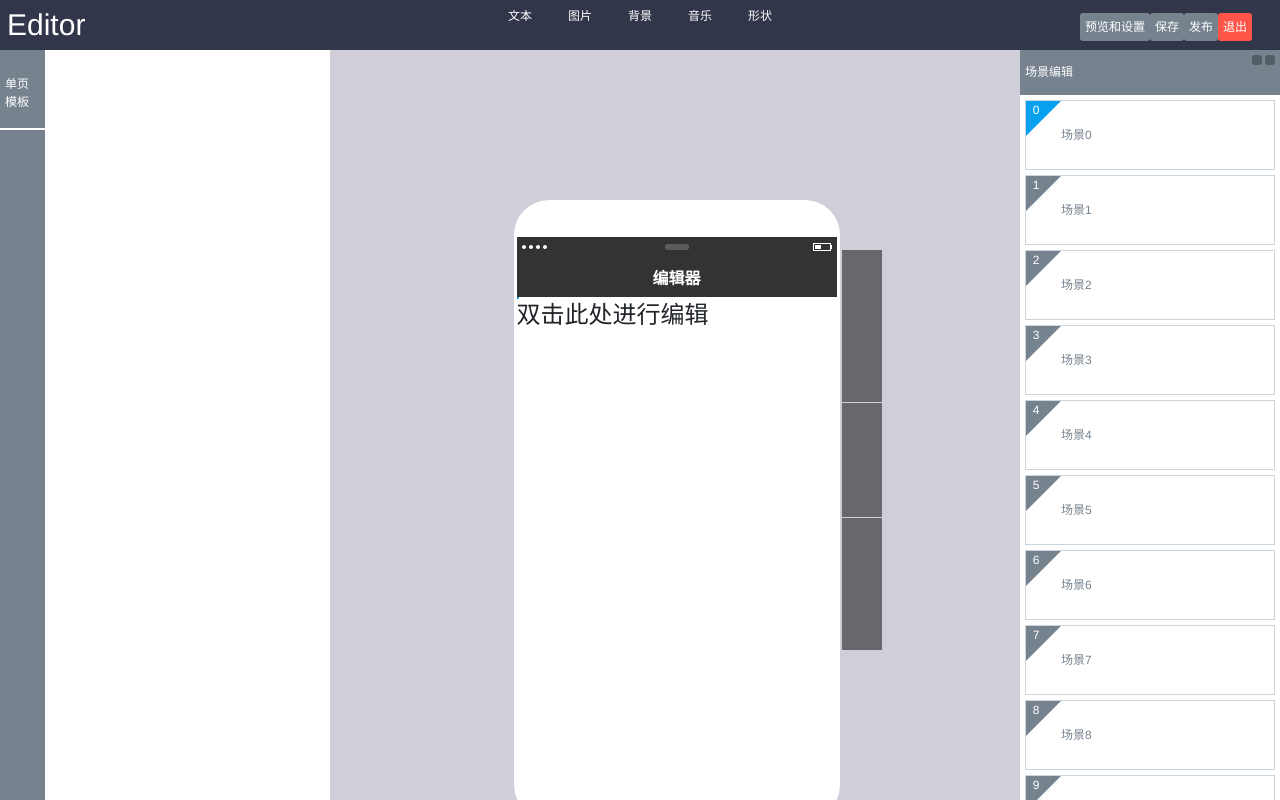
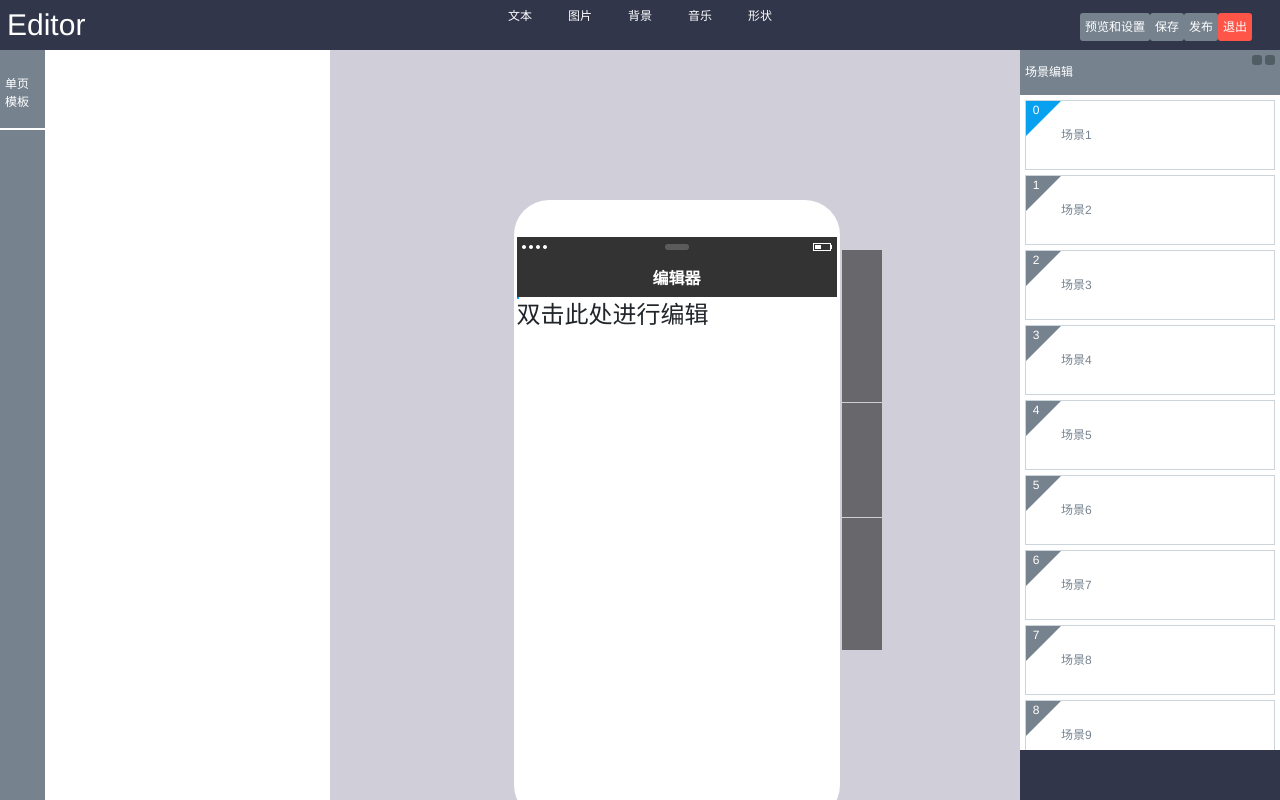
Before and after one commit to qq386232894/h5-editor, a Vue app: page /#/ in a window 1280 px wide. Built offline with nearby package versions, Linux system fonts and the light colour scheme.

Commit message:
增加新建场景的功能 移除场景设置，改成接口，以后所有保存在服务器的配置，都弄成接口。免得有人弄成类，然后调用方法又无效

```diff
--- a/src/modules/editor/componentEditor/ComponentEditor.vue
+++ b/src/modules/editor/componentEditor/ComponentEditor.vue
@@ -49,6 +49,7 @@
   import {Renderer} from "../../../common/render/Renderer";
   import {CopyPasteManager} from "../core/parse/CopyPasteManager";
   import {AnimationConfig} from "../core/display/config/AnimationConfig";
+  import {SceneFactory} from "../core/factorys/scsne/SceneFactory";
 
   @Component({
     name: "GlsComponentEditor",
@@ -70,11 +71,9 @@
       let project = this.project;
       if (this.project.scenes.length == 0) {
         for (let index = 0; index < 10; index++) {
-          let scene = new Scene();
-          scene.config.name = `场景${index}`;
-          scene.config.id = index.toString();
+          let scene = SceneFactory.getInstance().createScene(this.project);
 
-          let stage = scene.stage = new Stage();
+          let stage = scene.stage;
           stage.props.id = index.toString();
           let componentText = DisplayComponentFactory.getInstance().createComponent(GLS_COMPONENT_TEXT);
           let animationConfig = new AnimationConfig();
--- a/src/modules/editor/componentEditor/sceneManager/SceneManager.vue
+++ b/src/modules/editor/componentEditor/sceneManager/SceneManager.vue
@@ -1,5 +1,6 @@
 <template>
   <div class="gls-scene-manager">
+    <!--头部-->
     <div class="manager-header">
       <a>场景编辑</a>
       <gls-button type="black" hoverType="hover-success">
@@ -9,6 +10,8 @@
         <div class="iconfont icon-delete"></div>
       </gls-button>
     </div>
+
+    <!--每个场景的按钮-->
     <div class="manager-content">
       <div :class="{scene:true,selected:project.selectedScene === scene}" v-for="(scene,index) in project.scenes"
            @click="project.selectedScene = scene">
@@ -17,17 +20,25 @@
         <span class="name">{{scene.config.name}}</span>
       </div>
     </div>
+
+    <!--新增场景的按钮-->
+    <div class="gls-scene-manager-add-scene" @click="addScene()">
+      <span class="iconfont icon-add"></span>
+    </div>
   </div>
 </template>
 
 <script lang="ts">
   /**
    * create by 给力叔 2017/9/16
+   * 场景管理组件
    */
   import Vue from 'vue'
   import {Component, Inject, Model, Prop, Watch} from 'vue-property-decorator'
   import glsButton from '../../common/button/Button.vue';
   import {Project} from "../../core/project/Project";
+  import {Scene} from "../../core/scene/Scene";
+  import {SceneFactory} from "../../core/factorys/scsne/SceneFactory";
 
   @Component({
     name: "gls-scene-manager",
@@ -38,6 +49,15 @@
   export default class SceneManager
     extends Vue {
     @Prop({required: true}) project: Project;
+
+    addScene() {
+      let scene = SceneFactory.getInstance().createScene(this.project);
+      if(this.project.selectedScene){
+        this.project.scenes.splice(this.project.scenes.indexOf(this.project.selectedScene) + 1,0,scene);
+      }else{
+        this.project.scenes.push(scene);
+      }
+    }
   }
 </script>
 
@@ -45,6 +65,7 @@
   @import "../../common/scss/index.scss";
 
   $width: 260px;
+  $add-button-height: 50px;
   .gls-scene-manager {
     position: fixed;
     top: $header_height;
@@ -81,8 +102,9 @@
     position: fixed;
     top: $header_height + $manager_header_height;
     right: 0;
-    bottom: 0;
+    bottom: $add-button-height;
     width: $width;
+    overflow-y: auto;
   }
 
   /*每个场景的选项*/
@@ -129,7 +151,26 @@
     }
   }
 
-  .gls-button.hover-danger{
+  .gls-button.hover-danger {
     margin-right: 3px;
   }
+
+  .gls-scene-manager-add-scene {
+    width: $width;
+    height: $add-button-height;
+    text-align: center;
+    position: fixed;
+    bottom: 0;
+    right: 0;
+    background-color: #31364A;
+    cursor: pointer;
+    line-height: 48px;
+    color: #FFFFFF;
+
+    .iconfont {
+      font-size: 48px;
+      top: 16px;
+      position: relative;
+    }
+  }
 </style>
--- /dev/null
+++ b/src/modules/editor/core/factorys/scsne/SceneFactory.ts
@@ -0,0 +1,41 @@
+/**
+ * Created by LXFA on 2017/10/4/004.
+ */
+import {Project} from "../../project/Project";
+import {Scene} from "../../scene/Scene";
+import {ISceneConfig} from "../../scene/ISceneConfig";
+import {Stage} from "../../display/stage/Stage";
+
+export class SceneFactory {
+  static _instance: SceneFactory = null;
+
+  constructor() {
+    if (SceneFactory._instance) {
+      throw new Error("SceneFactory不能实例化!");
+    }
+    SceneFactory._instance = this;
+  }
+
+  /****
+   * 获取工厂的单例
+   * @returns {SceneFactory}
+   */
+  static getInstance() {
+    if (!SceneFactory._instance) {
+      return new SceneFactory();
+    }
+    return SceneFactory._instance;
+  }
+
+  createScene(project: Project, sceneConfig?: ISceneConfig) {
+    let scene = new Scene();
+    if (!sceneConfig) {
+      scene.config.id = (++project.numSceneCreated).toString();
+      scene.config.name = `场景${scene.config.id}`;
+    } else {
+      scene.config = sceneConfig;
+    }
+    scene.stage = new Stage();
+    return scene;
+  }
+}
--- a/src/modules/editor/core/project/Project.ts
+++ b/src/modules/editor/core/project/Project.ts
@@ -4,18 +4,19 @@
 import {Scene} from "../scene/Scene";
 
 export class Project {
-  id:string = "";         //id
-  name:string = "";       //名称
-  creator:string = "";    //创建者
+  id: string = "";         //id
+  name: string = "";       //名称
+  creator: string = "";    //创建者
+  numSceneCreated: number = 0; //该项目创建过多少个场景
   /**
    * 一个也没由多个场景组成
    * @type {Array<Scene>}
    */
-  scenes:Array<Scene> = [];
+  scenes: Array<Scene> = [];
 
   /**
    * 所选的场景
    * @type {Scene}
    */
-  selectedScene:Scene = null;
+  selectedScene: Scene = null;
 }
--- /dev/null
+++ b/src/modules/editor/core/scene/ISceneConfig.ts
@@ -0,0 +1,8 @@
+/**
+ * Created by 给力叔 on 2017/9/8.
+ * 场景配置的接口
+ */
+export interface ISceneConfig {
+  id: string;             //场景id
+  name: string;           //场景名称
+}
--- a/src/modules/editor/core/scene/Scene.ts
+++ b/src/modules/editor/core/scene/Scene.ts
@@ -1,18 +1,21 @@
 /**
  * Created by 给力叔 on 2017/9/8.
  */
-import {SceneConfig} from "./SceneConfig";
 import {Stage} from "../display/stage/Stage";
 import {DisplayComponent} from "../display/DisplayComponent";
 import {Renderer} from "../../../../common/render/Renderer";
 import {Rect} from "../geom/Rect";
+import {ISceneConfig} from "./ISceneConfig";
 
 export class Scene {
   /**
    * 场景设置,这个会保存在服务器
-   * @type {SceneConfig}
+   * @type {ISceneConfig}
    */
-  config: SceneConfig = new SceneConfig();
+  config: ISceneConfig = {
+    id: "",
+    name: ""
+  };
 
   /**
    * 每个场景里面有一个舞台
--- a/src/modules/editor/core/scene/SceneConfig.ts
+++ /dev/null
@@ -1,7 +0,0 @@
-/**
- * Created by 给力叔 on 2017/9/8.
- */
-export class SceneConfig {
-  id = "";             //场景id
-  name = "场景名称";           //场景名称
-}
```
Also changed, not shown: 1 other file (tests, documents, lock files or other folders).
